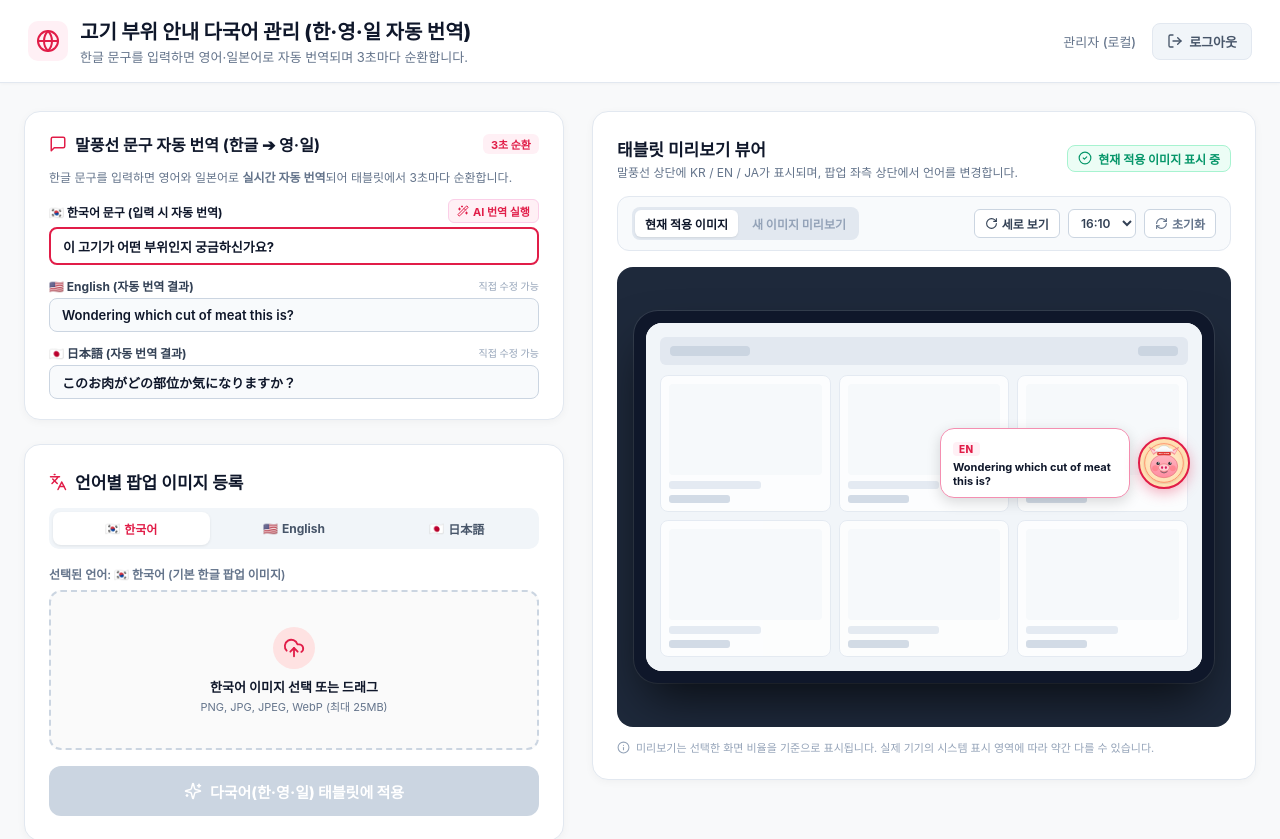
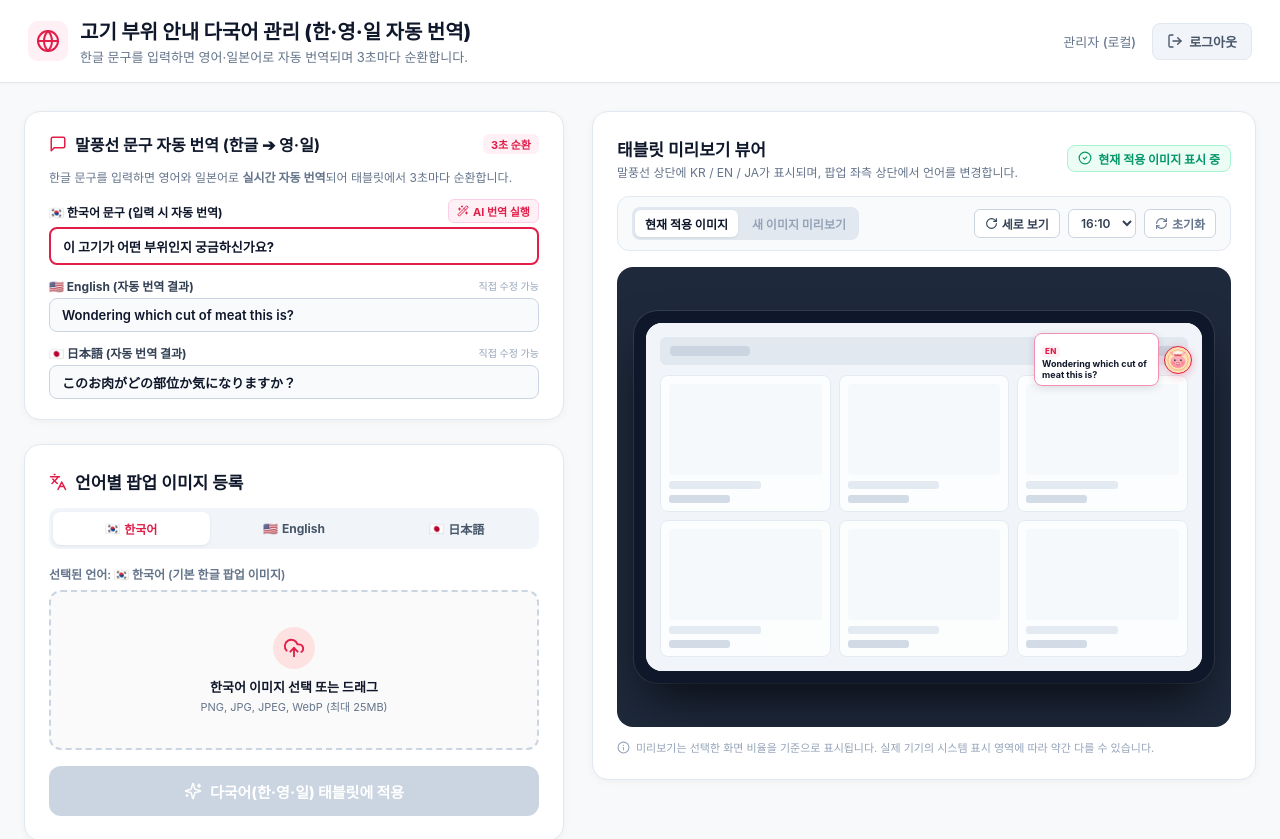
Before and after one commit to gochujangs33-dot/MeatGuideOverlay, a React (Vite) app in the folder admin-web/: page / in a window 1280 px wide. Shown: the top 839 px of the page. Built offline with nearby package versions, Linux system fonts and the light colour scheme; no server answers; the database is empty; a web font is replaced by a local one.

Commit message:
feat: reduce popup buttons and character/bubble size by 50% and position character at top-right

```diff
--- a/admin-web/src/components/TabletPreviewViewer.tsx
+++ b/admin-web/src/components/TabletPreviewViewer.tsx
@@ -497,44 +497,46 @@ export const TabletPreviewViewer: React.FC<Props> = ({
                 </div>
               </div>
 
-              {/* Floating Pig Mascot Character & Speech Bubble */}
+              {/* Floating Pig Mascot Character & Speech Bubble (Half-size, Top-Right positioned) */}
               {!isOpen && (
                 <div
                   onClick={handleOpenPopup}
                   style={{
                     position: 'absolute',
-                    top: '30%',
-                    right: '12px',
+                    top: '10px',
+                    right: '10px',
                     display: 'flex',
                     alignItems: 'center',
-                    gap: '8px',
+                    gap: '5px',
                     cursor: 'pointer',
                     zIndex: 20
                   }}
                 >
-                  {/* Speech Bubble: Clean Top "KR/EN/JA" Badge + Bottom Text */}
+                  {/* Half-sized Speech Bubble: Top "KR/EN/JA" Badge + Bottom Text */}
                   <div style={{
                     backgroundColor: '#FFFFFF',
-                    border: '1.5px solid #F48FB1',
-                    borderRadius: '14px',
-                    padding: '8px 12px',
-                    boxShadow: '0 4px 14px rgba(0,0,0,0.15)',
-                    maxWidth: '190px',
+                    border: '1px solid #F48FB1',
+                    borderRadius: '8px',
+                    padding: '4px 7px',
+                    boxShadow: '0 2px 8px rgba(0,0,0,0.12)',
+                    maxWidth: '125px',
                     display: 'flex',
                     flexDirection: 'column',
-                    gap: '3px'
+                    gap: '1px'
                   }}>
-                    {/* Top: Clean Language Code (KR / EN / JA) */}
+                    {/* Top: Language Code (KR / EN / JA) */}
                     <div>
                       <span style={{
-                        fontSize: '10px',
+                        fontSize: '8px',
                         fontWeight: 800,
                         backgroundColor: '#FFF0F5',
                         color: '#E11D48',
-                        padding: '1px 6px',
-                        borderRadius: '4px',
+                        padding: '1px 3px',
+                        borderRadius: '3px',
                         textTransform: 'uppercase',
-                        letterSpacing: '0.5px'
+                        letterSpacing: '0.3px',
+                        display: 'inline-block',
+                        lineHeight: 1.1
                       }}>
                         {bubbleLang === 'ko' ? 'KR' : bubbleLang === 'en' ? 'EN' : 'JA'}
                       </span>
@@ -542,10 +544,10 @@ export const TabletPreviewViewer: React.FC<Props> = ({
 
                     {/* Bottom: Speech Bubble Text Content */}
                     <div style={{
-                      fontSize: '11px',
+                      fontSize: '9px',
                       fontWeight: 700,
                       color: '#0F172A',
-                      lineHeight: 1.35,
+                      lineHeight: 1.2,
                       opacity: bubbleFade ? 1 : 0,
                       transition: 'opacity 0.15s ease-in-out'
                     }}>
@@ -553,23 +555,23 @@ export const TabletPreviewViewer: React.FC<Props> = ({
                     </div>
                   </div>
 
-                  {/* Pig Mascot Character Avatar */}
+                  {/* Half-sized Pig Mascot Character Avatar */}
                   <div style={{
-                    width: '52px',
-                    height: '52px',
-                    borderRadius: '26px',
+                    width: '28px',
+                    height: '28px',
+                    borderRadius: '14px',
                     backgroundColor: '#FFE0B2',
-                    border: '2px solid #E11D48',
+                    border: '1.5px solid #E11D48',
                     display: 'flex',
                     alignItems: 'center',
                     justifyContent: 'center',
-                    boxShadow: '0 4px 14px rgba(225, 29, 72, 0.35)',
+                    boxShadow: '0 2px 8px rgba(225, 29, 72, 0.3)',
                     transition: 'transform 0.15s ease'
                   }}>
                     <img
                       src="/assets/char_mascot.svg"
                       alt="돼지 캐릭터 마스코트"
-                      style={{ width: '42px', height: '42px', objectFit: 'contain' }}
+                      style={{ width: '22px', height: '22px', objectFit: 'contain' }}
                     />
                   </div>
                 </div>
@@ -597,20 +599,20 @@ export const TabletPreviewViewer: React.FC<Props> = ({
                         overflow: 'hidden'
                       }}
                     >
-                      {/* TOP-LEFT: Compact Vertical Language Selector Buttons [ 한글 / English / 日本語 ] */}
+                      {/* TOP-LEFT: Half-Sized Vertical Language Selector Buttons [ 한글 / English / 日本語 ] */}
                       <div style={{
                         position: 'absolute',
-                        left: '10px',
-                        top: '10px',
+                        left: '8px',
+                        top: '8px',
                         display: 'flex',
                         flexDirection: 'column',
-                        gap: '3px',
+                        gap: '2px',
                         zIndex: 40,
                         pointerEvents: 'auto',
                         backgroundColor: 'rgba(15, 23, 42, 0.7)',
                         backdropFilter: 'blur(6px)',
-                        padding: '3px',
-                        borderRadius: '8px',
+                        padding: '2px',
+                        borderRadius: '6px',
                         border: '1px solid rgba(255, 255, 255, 0.15)'
                       }}>
                         {(['ko', 'en', 'ja'] as SupportedLanguage[]).map((lang) => {
@@ -628,10 +630,10 @@ export const TabletPreviewViewer: React.FC<Props> = ({
                                 handleSwitchPopupLanguage(lang);
                               }}
                               style={{
-                                padding: '4px 8px',
-                                borderRadius: '5px',
+                                padding: '2px 5px',
+                                borderRadius: '4px',
                                 border: 'none',
-                                fontSize: '11px',
+                                fontSize: '8.5px',
                                 fontWeight: 700,
                                 backgroundColor: isActive ? '#E11D48' : 'transparent',
                                 color: isActive ? '#FFFFFF' : 'rgba(255, 255, 255, 0.75)',
@@ -649,7 +651,7 @@ export const TabletPreviewViewer: React.FC<Props> = ({
                         })}
                       </div>
 
-                      {/* TOP-RIGHT: Compact Close Button */}
+                      {/* TOP-RIGHT: Half-Sized Close Button */}
                       <button
                         onClick={(e) => {
                           e.stopPropagation();
@@ -662,20 +664,20 @@ export const TabletPreviewViewer: React.FC<Props> = ({
                           backgroundColor: 'rgba(15, 23, 42, 0.65)',
                           border: '1px solid rgba(255, 255, 255, 0.15)',
                           color: '#FFFFFF',
-                          borderRadius: '14px',
-                          padding: '4px 10px',
-                          fontSize: '11px',
+                          borderRadius: '8px',
+                          padding: '3px 7px',
+                          fontSize: '9px',
                           fontWeight: 700,
                           cursor: 'pointer',
                           display: 'flex',
                           alignItems: 'center',
-                          gap: '3px',
+                          gap: '2px',
                           backdropFilter: 'blur(6px)',
                           zIndex: 40,
                           pointerEvents: 'auto'
                         }}
                       >
-                        <X size={13} />
+                        <X size={11} />
                         <span>닫기</span>
                       </button>
 
```
Also changed, not shown: 3 other files (tests, documents, lock files or other folders).
